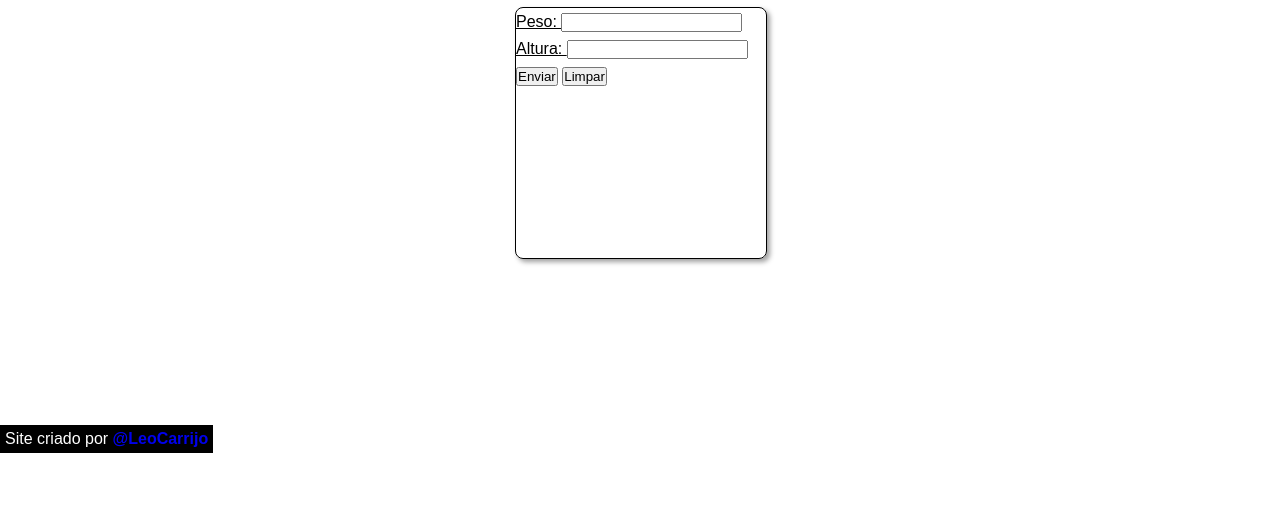
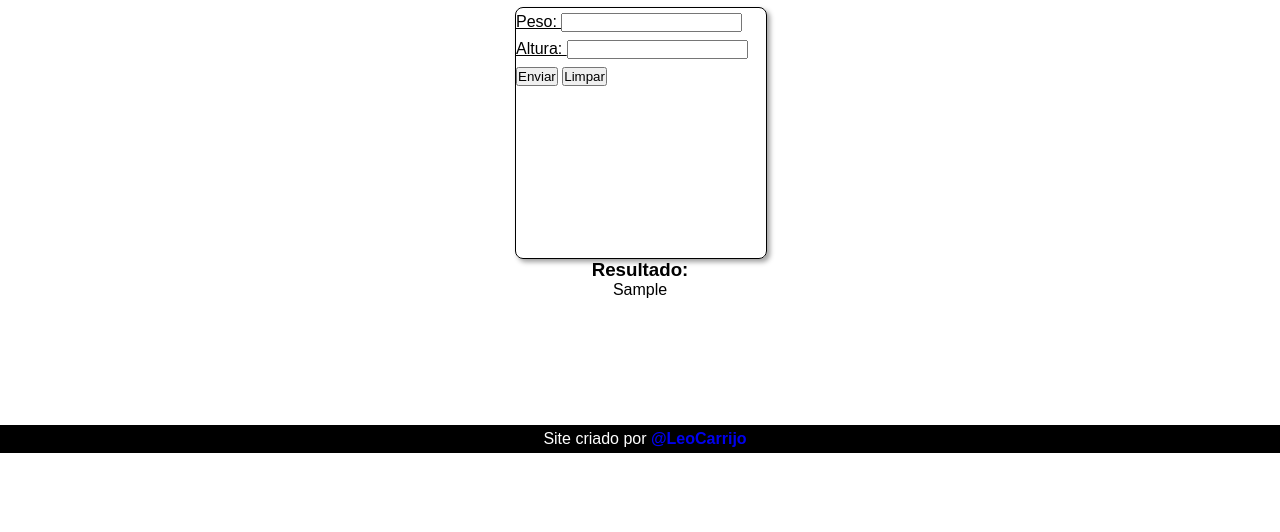
Before and after one commit to LeoCarrijo/Fatec, a Flask app: template Web/aula0703/templates/index.html in a window 1280 px wide. Shown: the part 347-879 px from the top of the page. Run offline with Flask 3, Linux system fonts and the light colour scheme; the template is opened without the code that fills it: most values are stand-ins (such as "Sample title", 1, 10 or a date in 2020).

Commit message:
Arquivos Aula IMC 2

```diff
--- a/Web/aula0703/app.py
+++ b/Web/aula0703/app.py
@@ -1,8 +1,15 @@
-from flask import Flask, render_template
+from flask import Flask, render_template, request
 app = Flask(__name__)
 
-@app.route('/')
+@app.route('/', methods=['GET'])
 def root():
     return render_template('index.html')
 
+@app.route('/calculadorIMC', methods=['POST'])
+def calculadorIMC():
+    altura = float(request.form['altura'])
+    peso = float(request.form['peso'])
+    imc = peso / (altura * altura)
+    return render_template('index.html', var_imc=imc)
+
 app.run()
--- a/Web/aula0703/static/style.css
+++ b/Web/aula0703/static/style.css
@@ -21,6 +21,8 @@
 .campo {
     width: 250px;
     height: 250px;
+    padding: 8px;
+    text-align: center;
 }
 
 .formulario {
@@ -44,6 +46,8 @@
     padding: 5px;
     transition: .3s;
     background-color: black;
+    text-align: center;
+    width: 100vw;
 }
 
 .rodape a {
--- a/Web/aula0703/templates/index.html
+++ b/Web/aula0703/templates/index.html
@@ -14,14 +14,18 @@
     </header>
     <main class="principal">
         <section class="campo">
-            <form action="" class="formulario">
+            <form action="/calculadorIMC" class="formulario" method="post">
                 <label for="peso">Peso: </label>
                 <input type="number" name="peso" id="peso"><br>
                 <label for="altura">Altura: </label>
                 <input type="number" name="altura" id="altura"><br>
-                <input type="button" value="Enviar" onclick="Calcular()">
+                <input type="submit" value="Enviar">
                 <input type="reset" value="Limpar">
             </form>
+            <div class="res">
+                <h3>Resultado:</h3>
+                <p>{{var_imc}}</p>
+            </div>
         </section>
     </main>
     <footer class="rodape">
```
